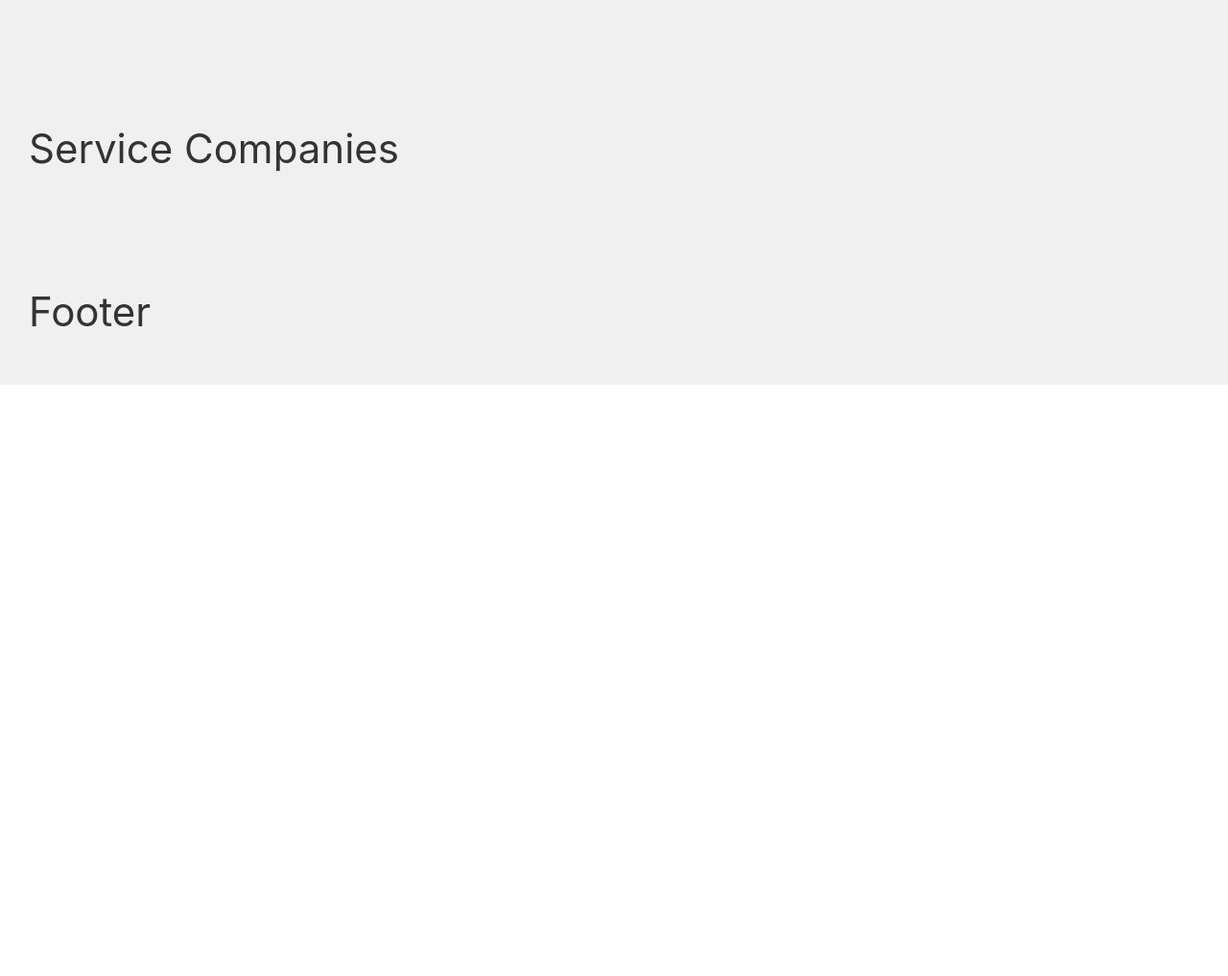
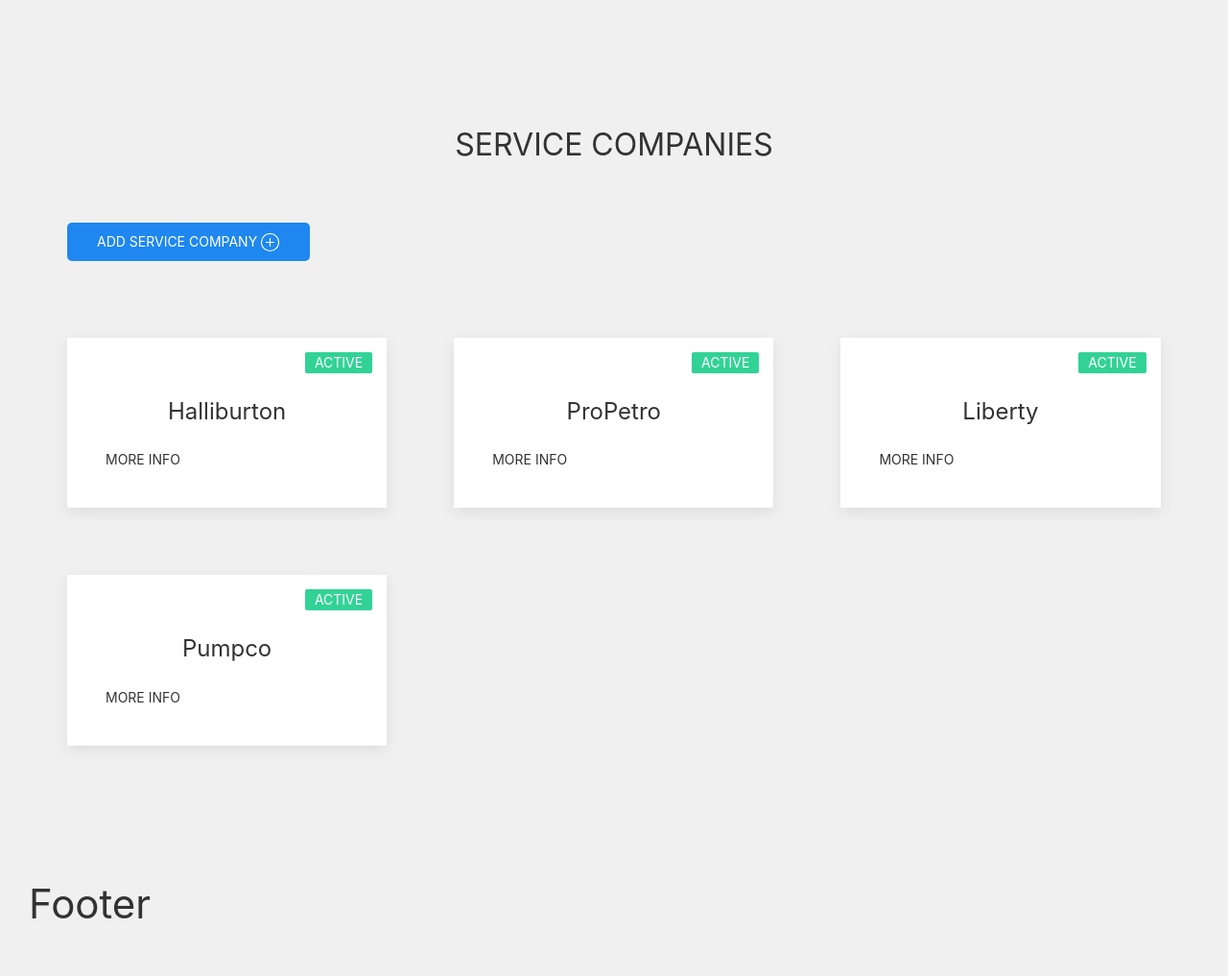
Before and after one commit to OCL90/dispatch_app, a Django app: page /service_companies/ in a window 1280 px wide. Shown: the whole page at 96% size. Before the commit the page ends 401 px from the top, so only its background shows below. Run offline with Django 3.2, Linux system fonts and the light colour scheme; data comes from the database, SQL or seed files in the repository; some libraries are stand-ins or nearby versions.

Commit message:
serice companies template displays all service companies

```diff
--- a/frac/forms.py
+++ b/frac/forms.py
@@ -17,7 +17,6 @@
   date_prefill = forms.CharField(required=True)
   po = forms.CharField(required=True)
   total_sand = forms.CharField(required=True)
-
 
 class WellsForm(ModelForm):
   class Meta:
@@ -43,3 +42,8 @@
   class Meta:
     model = LoadingFacility
     fields = '__all__'
+
+class ServiceCoForm(ModelForm):
+  class Meta:
+    model = ServiceCo
+    fields = "__all__"
--- a/frac/templates/frac/facilities_page.html
+++ b/frac/templates/frac/facilities_page.html
@@ -1,5 +1,4 @@
 {% extends 'frac/main.html' %}
-
 {% block content %}
 <div class="uk-text-center uk-padding">
   <h2 class="uk-text-uppercase">loading facilities</h2>
--- a/frac/templates/frac/operators_page.html
+++ b/frac/templates/frac/operators_page.html
@@ -22,8 +22,6 @@
     </div>
   </div>
   {% endfor %}
-
-
 </div>
 
 {% endblock %}
--- a/frac/templates/frac/serviceco_page.html
+++ b/frac/templates/frac/serviceco_page.html
@@ -1,7 +1,26 @@
 {% extends 'frac/main.html' %}
+{% block content %}
+<div class="uk-text-center uk-margin">
+  <h2 class="uk-text-uppercase">Service Companies</h2>
+</div>
+<div class="uk-padding">
+  <button class="uk-button uk-button-primary uk-border-rounded" href="#serviceco-modal-center" uk-toggle uk-icon="plus-circle">add service company </button>
+</div>
 
-{% block content %}
-
-<h1>Service Companies</h1>
+<div class="uk-grid-match uk-grid-large uk-padding" uk-grid>
+  {% for serviceco in servicecos %}
+  <div class="uk-width-1-3@m">
+    <div class="uk-card uk-card-default uk-card-hover uk-card-body uk-card-medium">
+      <div class="uk-card-badge uk-label uk-label-success">Active</div>
+      <div class="uk-margin">
+        <h3 class="uk-text-center">{{ serviceco.name }}</h3>
+      </div>
+      <div class="uk-text-left">
+        <a href="{% url 'serviceco' serviceco.id %}" class="uk-button uk-button-text">more info</a>
+      </div>
+    </div>
+  </div>
+  {% endfor %}
+</div>
 
 {% endblock %}
--- a/frac/urls.py
+++ b/frac/urls.py
@@ -12,6 +12,7 @@
   path('operator/<str:pk>/delete/', views.deleteOperator, name='delete_operator'),
 
   path('service_companies/', views.serviceCoPage, name='serviceco-page'),
+  path('serviceco/<str:pk>', views.serviceco, name='serviceco'),
 
   path('facilities/', views.facilitiesPage, name='facilities-page'),
   path('create_facility/', views.createFacility, name='create_facility'),
--- a/frac/views.py
+++ b/frac/views.py
@@ -167,10 +167,18 @@
   context = {}
   return render(request, 'frac/operator_delete_form.html', context)
 
+def serviceCoPage(request):
+  servicecos = ServiceCo.objects.all()
+  form = ServiceCoForm()
 
-def serviceCoPage(request):
-  context = {}
+  context = {'form': form, 'servicecos': servicecos}
   return render(request, 'frac/serviceco_page.html', context)
+
+def serviceco(request, pk):
+  serviceco = ServiceCo.objects.get(id=pk)
+
+  context = {'serviceco': serviceco}
+  return render(request, 'frac/serviceco_info.html', context)
 
 def facilitiesPage(request):
   facilities = LoadingFacility.objects.all()
```
